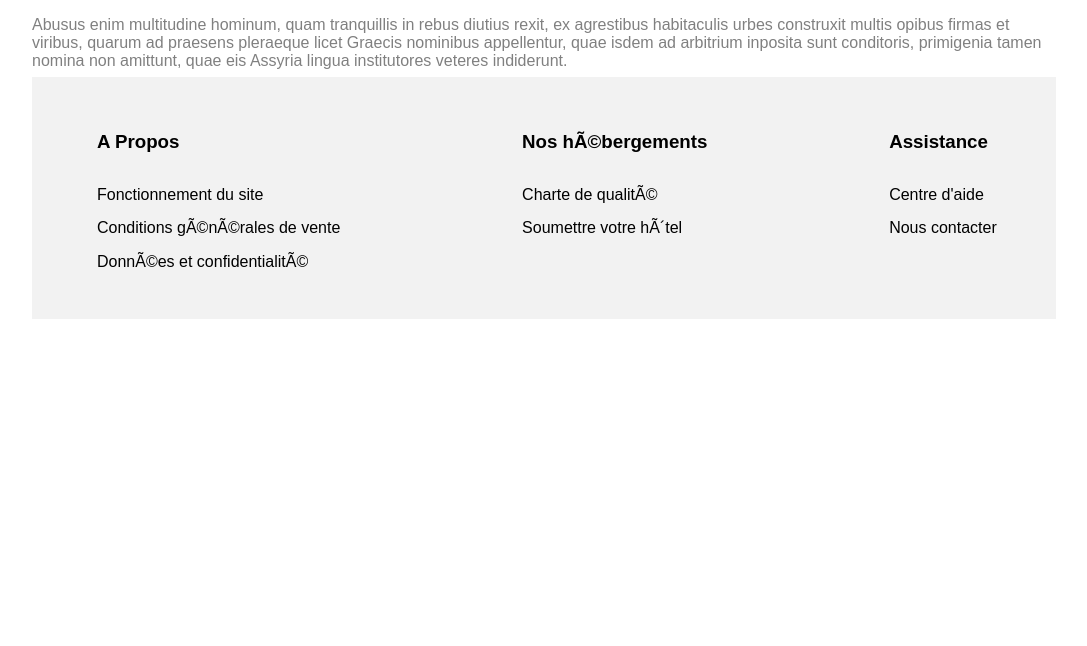
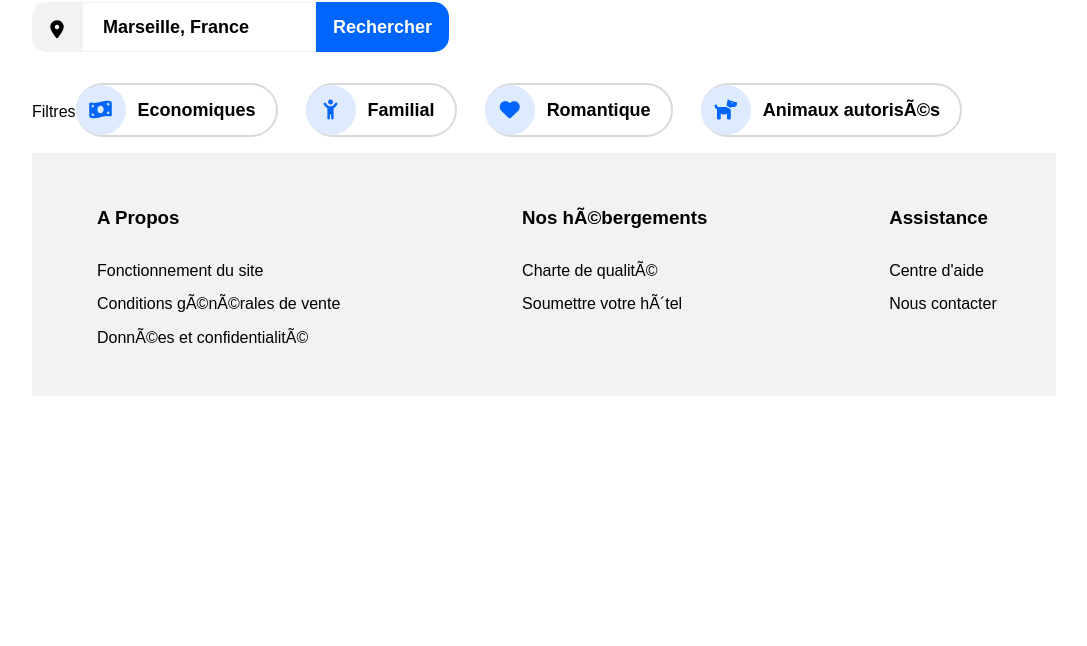
Before and after one commit to Dakusy/P2_Booki, a plain HTML site: page index.html in a window 1280 px wide. Shown: the part 154-800 px from the top of the page, without its empty margins (96-1183 px from the left). Drawn offline with Linux system fonts and the light colour scheme.

Commit message:
Fixing Research bar + Filters

```diff
--- a/css/main.css
+++ b/css/main.css
@@ -1,8 +1,8 @@
 .body{
     font-family: 'Raleway', sans-serif;
-    width:80%;
     margin-right:auto;
     margin-left:auto;
+    width: 80%;
 }
 
 ul>li {
@@ -20,6 +20,7 @@ header{
 .comment {
     margin: 6px 0;
     color: grey;
+    font-size:15px;
 }
 
 .headernav .nav-link {
@@ -56,3 +57,109 @@ footer {
 .list a:hover{
     color:blue;
 }
+
+
+.recherche {
+    display:flex;
+}
+
+#icone_recherche {
+    width: 50px;
+    height: 50px;
+    border-radius: 15px 0 0 15px;
+    background-color: #F2F2F2;
+    font-size: 18px;
+    line-height: 3;
+    text-align: center;
+}
+
+.text_recherche {
+    font-weight: bold;
+    padding-left: 20px;
+    width: 234px;
+    height: 50px;
+    font-size: 18px;
+    border: 1px solid #F2F2F2;
+}
+
+.submit_recherche{
+    font-weight: bold;
+    border: none;
+    text-align: center;
+    width: 133px;
+    height: 50px;
+    border-radius: 0px 15px 15px 0px;
+    font-size: 18px;
+    color:white;
+    background-color:#0065FC;
+    cursor: pointer;
+}
+
+.text_recherche:hover {
+    color:blue;
+}
+
+h1{
+    margin-top: 0px;
+    margin-bottom: 0px;
+}
+
+
+.filtres {
+    display: flex;
+    justify-content: flex-start;
+    align-items: baseline;
+    margin-top: 15px;
+}
+
+.all_filtres{
+    list-style-type: none;
+    display: flex;
+    flex-wrap: wrap;
+    align-items: baseline;
+    gap: 28px;
+}
+
+.all_filtres a{
+    text-decoration:none;
+    color:black;
+}
+
+.filtres_background{
+    box-sizing: content-box;
+    width: auto;
+    height: auto;
+    border: 2px solid #d9d9d9;
+    border-radius: 50px 50px 50px 50px;
+    display: flex;
+    align-items: center;
+    padding-inline-start: 0px;
+}
+
+.filtres_background:hover {
+    transition: 0.6s;
+    background-color: #c5e0ff;
+    border: 2px solid² #0065FC;
+    box-shadow: 0px 0px 15px rgba(66, 167, 250, 0.733);
+}
+
+.size_filtres {
+    font-size: 18px;
+    font-weight: bold;
+    padding-left: 10px;
+    padding-right: 20px;
+}
+
+.icones_filtres {
+    width: 50px;
+    height: 50px;
+    border-radius: 50%;
+    font-size: 20px;
+    background-color: #DEEBFF;
+    color: #0065FC;
+    display: flex;
+    align-items: center;
+    justify-content: center;
+    right: 2px;
+    position: relative;
+}
--- a/index.html
+++ b/index.html
@@ -1,12 +1,13 @@
 <!DOCTYPE html>
 <html lang ="fr">
+
 <head>
     <meta charset=”utf-8″>
     <meta name="viewport" content="width=device-width, initial-scale=1">
-
     <link rel="stylesheet" href="css/normalize.css">
     <link rel="stylesheet" href="css/main.css"
-<link href="<link href="https://fonts.googleapis.com/css2?family=Comforter+Brush&display=swap" rel="stylesheet">
+    <link href="https://fonts.googleapis.com/css2?family=Raleway:wght@500&display=swap" rel="stylesheet">
+    <link rel="stylesheet" href="https://cdnjs.cloudflare.com/ajax/libs/font-awesome/6.1.2/css/all.min.css" integrity="sha512-1sCRPdkRXhBV2PBLUdRb4tMg1w2YPf37qatUFeS7zlBy7jJI8Lf4VHwWfZZfpXtYSLy85pkm9GaYVYMfw5BC1A==" crossorigin="anonymous" referrerpolicy="no-referrer" />
     <link rel="icon" type="image/png" sizes="16x16" href="images/logo/Booki.png">
     <title>Booki</title>
 </head>
@@ -23,9 +24,54 @@
     </nav>
 
 </header>
+<div class="main">
+    <section>
+    <h1>Trouvez votre hébergement pour des vacances de rêve</h1>
+        <p class="comment">En plein centre ville ou en pleine nature</p>
 
-<h1>Trouvez votre hébergement pour des vacances de rêve</h1>
-<p class="comment">Abusus enim multitudine hominum, quam tranquillis in rebus diutius rexit, ex agrestibus habitaculis urbes construxit multis opibus firmas et viribus, quarum ad praesens pleraeque licet Graecis nominibus appellentur, quae isdem ad arbitrium inposita sunt conditoris, primigenia tamen nomina non amittunt, quae eis Assyria lingua institutores veteres indiderunt.</p>
+        <form class = "recherche" method="post" action="">
+            <i id="icone_recherche" class="fa-solid fa-location-dot"></i>
+            <input class="text_recherche" type="search" value="Marseille, France">
+            <input class="submit_recherche" type="submit" name="search" value="Rechercher">
+
+        </form>
+            <div class ="filtres">
+                <p class="text_filtres">Filtres</p>
+                <div class="all_filtres">
+                    <a href="">
+                    <ul class="filtres_background">
+                        <li class="icones_filtres"><i class="fa-solid fa-money-bill-wave"></i></li>
+                        <li class="size_filtres">Economiques</li>
+                    </ul>
+                    </a>
+
+                    <a href="">
+                    <ul class="filtres_background">
+                        <li class="icones_filtres"><i class="fa-solid fa-child-reaching"></i></li>
+                        <li class="size_filtres">Familial</li>
+                    </ul>
+                    </a>
+
+                    <a href="">
+                    <ul class="filtres_background">
+                        <li class="icones_filtres"><i class="fa-solid fa-heart"></i></li>
+                        <li class="size_filtres">Romantique</li>
+                    </ul>
+                    </a>
+
+                    <a href="">
+                    <ul class="filtres_background">
+                        <li class="icones_filtres"><i class="fa-solid fa-dog"></i></li>
+                        <li class="size_filtres">Animaux autorisés</li>
+                    </ul>
+                    </a>
+
+                </div>
+
+            </div>
+        </section>
+</div>
+
 
 <footer>
     <div class = "list">
```
Lines whose indentation alone changed are shown as unchanged.
